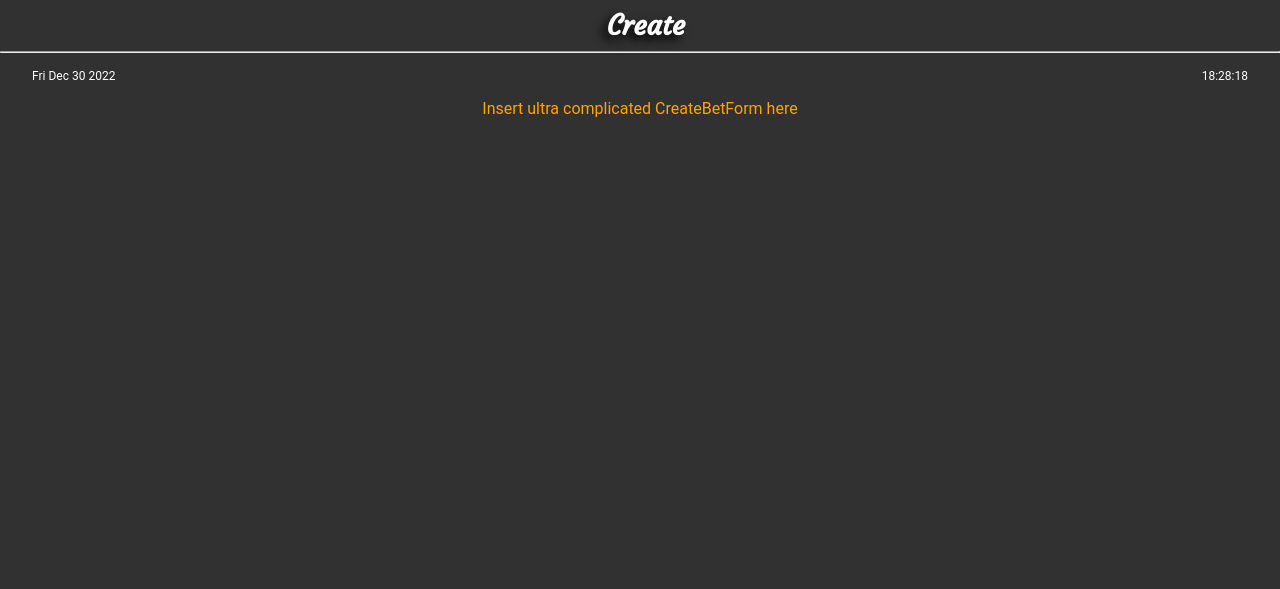
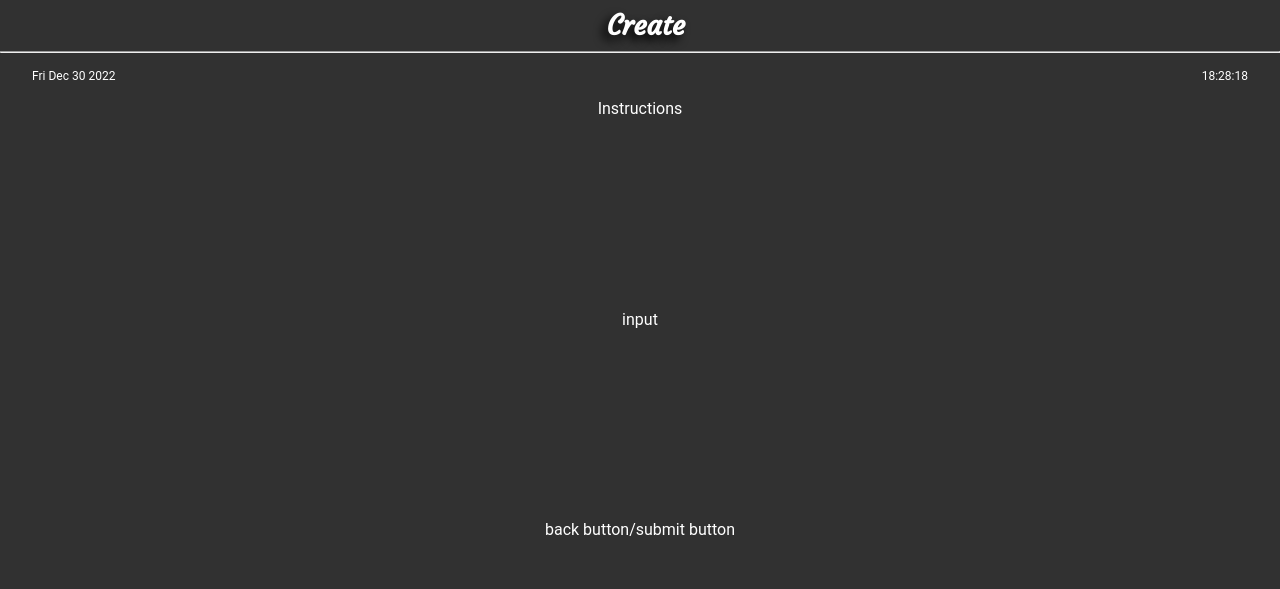
Before and after one commit to mahe993/fwannabet, a React (Create React App) app: page /createbet in a window 1280 px wide. Shown: the top 589 px of the page. Built offline with nearby package versions, Linux system fonts and the light colour scheme; no server answers.

Commit message:
added file type verification to profile picture upload on accounts page

```diff
--- a/src/constants.js
+++ b/src/constants.js
@@ -1,7 +1,6 @@
 import { Box, createTheme } from "@mui/material";
 /** @jsxImportSource @emotion/react */
 import { css } from "@emotion/react";
-import PersonIcon from "@mui/icons-material/Person";
 import HomeIcon from "@mui/icons-material/Home";
 import MenuPopover from "./components/MenuPopover";
 import AddCircleIcon from "@mui/icons-material/AddCircle";
@@ -54,46 +53,3 @@ const FILE_TYPES = ["image/jpeg", "image/png", "image/jpg"];
 export const validateFileType = (file) => {
   return FILE_TYPES.includes(file.type);
 };
-
-export const returnFileSize = (number) => {
-  if (number < 1024) {
-    return `${number} bytes`;
-  } else if (number >= 1024 && number < 1048576) {
-    return `${(number / 1024).toFixed(1)} KB`;
-  } else if (number >= 1048576) {
-    return `${(number / 1048576).toFixed(1)} MB`;
-  }
-};
-
-// for image clipping
-export const createClippedImage = (numberOfImages, imgSource) => {
-  const images = [];
-  const totalImages = Math.ceil(numberOfImages);
-  let clipping = "0%";
-  for (let i = 0; i < totalImages; i++) {
-    if (i === totalImages - 1) {
-      clipping = `${(totalImages - numberOfImages) * 100}%`;
-    }
-    images.push(
-      <Box
-        height={25}
-        width={25}
-        display="flex"
-        key={i}
-        css={css`
-          clip-path: inset(0% ${clipping} 0% 0%);
-        `}
-      >
-        <img
-          src={imgSource}
-          alt="clipped"
-          css={css`
-            width: 100%;
-            height: 100%;
-          `}
-        />
-      </Box>
-    );
-  }
-  return images;
-};
--- a/src/pages/AccountPage.js
+++ b/src/pages/AccountPage.js
@@ -7,7 +7,7 @@ import axios from "axios";
 import { css } from "@emotion/react";
 import AccountForm from "../forms/AccountForm";
 import { useAuth0 } from "@auth0/auth0-react";
-import { BACKEND_URL } from "../constants.js";
+import { BACKEND_URL, validateFileType } from "../constants.js";
 import { useUserContext } from "../contexts/UserContext";
 import Backdrop from "@mui/material/Backdrop";
 import CircularProgress from "@mui/material/CircularProgress";
@@ -22,6 +22,8 @@ const AccountPage = () => {
 
   // update profile pic
   const handleProfilePic = async (e) => {
+    const validFile = validateFileType(e.target.files[0]);
+    if (!validFile) return alert("Please upload a valid image file");
     const formData = new FormData();
     formData.append("picture", e.target.files[0]);
     try {
--- a/src/pages/CreateBetPage.js
+++ b/src/pages/CreateBetPage.js
@@ -1,9 +1,11 @@
 import { Box } from "@mui/material";
-import React from "react";
+import React, { useState } from "react";
 import DateAndTime from "../components/DateAndTime";
 import PageHeader from "../components/PageHeader";
 
 const CreateBetPage = () => {
+  const [page, setPage] = useState(0);
+
   return (
     <Box display="flex" flexDirection="column" alignItems="center" gap={2}>
       <PageHeader header="Create" />
@@ -11,9 +13,17 @@ const CreateBetPage = () => {
         <DateAndTime />
       </Box>
       <Box
-        color="orange" // orange to indicate TBD. remove when you start developing
+        className="page-container"
+        width="100%"
+        height="55vh"
+        display="flex"
+        flexDirection="column"
+        alignItems="center"
+        justifyContent="space-between"
       >
-        Insert ultra complicated CreateBetForm here
+        <Box className="page-instructions">Instructions</Box>
+        <Box className="page-form">input</Box>
+        <Box className="">back button/submit button</Box>
       </Box>
     </Box>
   );
```
